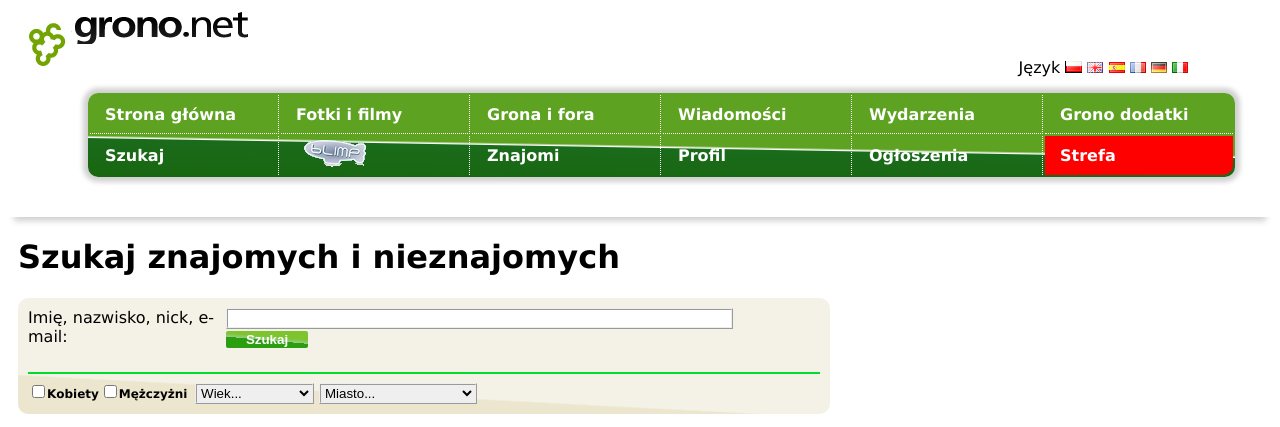
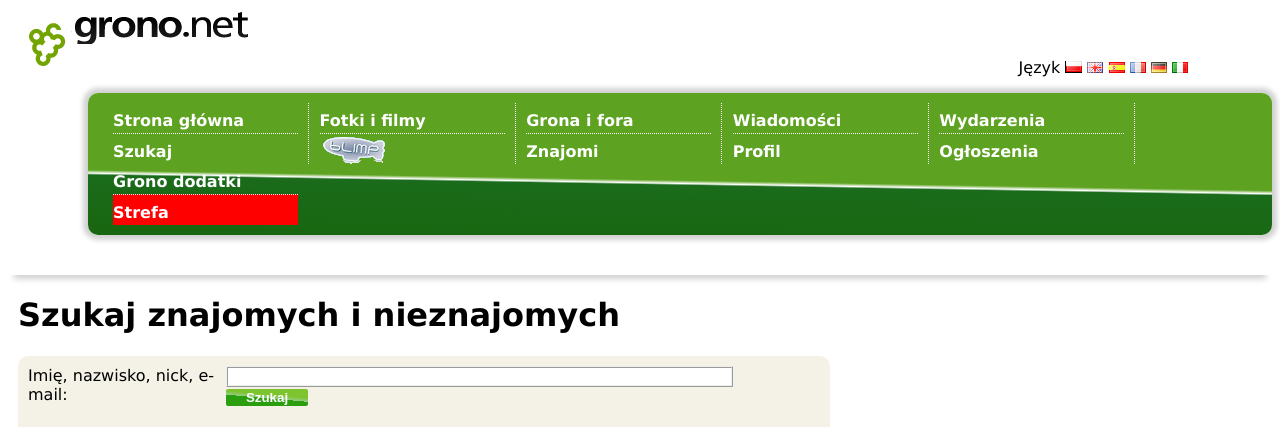
Before and after one commit to klasiik/html-template-02, a plain HTML site: page index.html in a window 1280 px wide. Shown: the top 427 px of the page. Drawn offline with Linux system fonts and the light colour scheme.

Commit message:
menu divs and mouseover added

```diff
--- a/index.html
+++ b/index.html
@@ -11,32 +11,40 @@
 						<img src="gfx/winogrono.jpg" id="grape">
 						<img src="gfx/logo.jpg" id="logo">
 						<p id="language">Język</p>
-						<img src="gfx/pl.jpg">
-						<img src="gfx/en.jpg">
-						<img src="gfx/es.jpg">
-						<img src="gfx/fr.jpg">
-						<img src="gfx/de.jpg">
-						<img src="gfx/it.jpg">
+						<img src="gfx/pl.jpg" class="language-flag">
+						<img src="gfx/en.jpg" class="language-flag">
+						<img src="gfx/es.jpg" class="language-flag">
+						<img src="gfx/fr.jpg" class="language-flag">
+						<img src="gfx/de.jpg" class="language-flag">
+						<img src="gfx/it.jpg" class="language-flag">
 					</div>
 					<nav>
-						<table id="menu">
-							<tr>
-								<td>Strona główna</td>
-								<td>Fotki i filmy</td>
-								<td>Grona i fora</td>
-								<td>Wiadomości</td>
-								<td>Wydarzenia</td>
-								<td>Grono dodatki</td>
-							</tr>
-							<tr id="menu-2nd-row">
-								<td>Szukaj</td>
-								<td><img src="gfx/blimp.png"></td>
-								<td>Znajomi</td>
-								<td>Profil</td>
-								<td>Ogłoszenia</td>
-								<td>Strefa</td>
-							</tr>
-						</table>
+						<div id="menu">
+								<div class="menu-column">
+									<div>Strona główna</div>
+									<div>Szukaj</div>
+								</div>
+								<div class="menu-column">
+									<div>Fotki i filmy</div>
+									<div><img src="gfx/blimp.png"></div>
+								</div>
+								<div class="menu-column">
+									<div>Grona i fora</div>
+									<div>Znajomi</div>
+								</div>
+								<div class="menu-column">
+									<div>Wiadomości</div>
+									<div>Profil</div>
+								</div>
+								<div class="menu-column">
+									<div>Wydarzenia</div>
+									<div>Ogłoszenia</div>
+								</div>
+								<div class="menu-column">
+									<div>Grono dodatki</div>
+									<div id="strefa">Strefa</div>
+								</div>
+						</div>
 					</nav>
 				</header>
 				<div id="content">
@@ -99,8 +107,8 @@
 						<img src="http://lorempixel.com/77/77/?22" alt="user" class="user-img">
 						<img src="http://lorempixel.com/77/77/?23" alt="user" class="user-img">
 						<img src="http://lorempixel.com/77/77/?24" alt="user" class="user-img">
-						<p>Więcej galerii</p>
-						<img src="gfx/arrow.jpg">
+						<p class="cur-point">Więcej galerii</p>
+						<img src="gfx/arrow.jpg" class="cur-point">
 					</div>
 					<div id="new-people">
 						<h2>Nowi ludzie w gronie</h2>
--- a/style.css
+++ b/style.css
@@ -17,6 +17,14 @@ body {
 	font-size: 10;
 }
 
+.language-flag {
+	cursor: pointer;
+}
+
+.language-flag:hover {
+	border: 2px solid red;
+}
+
 #menu {
 
 	background: rgba(24,102,15,1);
@@ -34,6 +42,10 @@ body {
 	font-size: 13;
 	margin-left: 80px;
 	box-shadow: 0px 0px 5px 5px #D1D1D1;
+	padding-left: 20px;
+	padding-right: 0px;
+	padding-top: 10px;
+	padding-bottom: 10px;
 }
 
 #menu tr td {
@@ -44,6 +56,41 @@ body {
 	border-bottom: 1px dotted;
 }
 
+.menu-column {
+	display: inline-block;
+	line-height: 35px;
+	border-right: 1px dotted #FFF;
+	padding-right: 10px;
+}
+
+.menu-column:last-child {
+	border-right: none;
+	padding-right: none;
+}
+
+.menu-column div {
+	height: 30px;
+	width: 185px;
+	margin-left: 5px;
+	cursor: pointer;
+}
+
+.menu-column div:hover {
+	text-decoration: underline;
+}
+
+.menu-column div img {
+	margin: -10px;
+	margin-left: -5px;
+}
+.menu-column div:last-child {
+	border-top: 1px dotted #FFF;
+}
+
+#strefa {
+	background-color: red;
+}
+/*
 #menu tr td:last-child {
 	border-right: none;
 }
@@ -56,7 +103,7 @@ body {
 	background-color: red;
 	border-bottom-right-radius: 10px;
 }
-
+*/
 header {
 	box-shadow: 0 10px 6px -6px #D1D1D1;
 	padding-bottom: 40px;
@@ -129,6 +176,7 @@ header {
 	font-weight: bold;
 	border: none;
 	border-radius: 2px;
+	cursor: pointer;
  }
 
  #select-age {
@@ -155,6 +203,11 @@ header {
 	height: 100px;
 	width: 100px;
 	display: inline-block;
+	cursor: pointer;
+}
+
+.user-img:hover {
+	border: 2px solid blue;
 }
 
 .user-img img {
@@ -167,6 +220,10 @@ header {
 	margin-top: 0px;
 	font-size: 13px;
 	color: #007F7E;
+}
+
+.cur-point {
+	cursor: pointer;
 }
 
 h2 {
@@ -222,6 +279,11 @@ h3 {
 	color: #008081;
 	font-size: 12px;
 	padding-left: 15px;
+	cursor: pointer;
+}
+
+#forgot-pass:hover {
+	text-decoration: underline;
 }
 
 #auto-login {
@@ -252,7 +314,12 @@ ul {
 
 .left-bar-p {
 	margin-top: 5px;
-	margin-bottom: 0px
+	margin-bottom: 0px;
+	cursor: pointer;
+}
+
+.left-bar-p:hover {
+	text-decoration: underline;
 }
 
 .blue {
@@ -272,4 +339,9 @@ ul {
 	margin-bottom: 10px;
 	margin-top: 10px;
 	font-weight: bold;
+	cursor: pointer;
 }
+
+#grona-list li:hover {
+	text-decoration: underline;
+}
```
